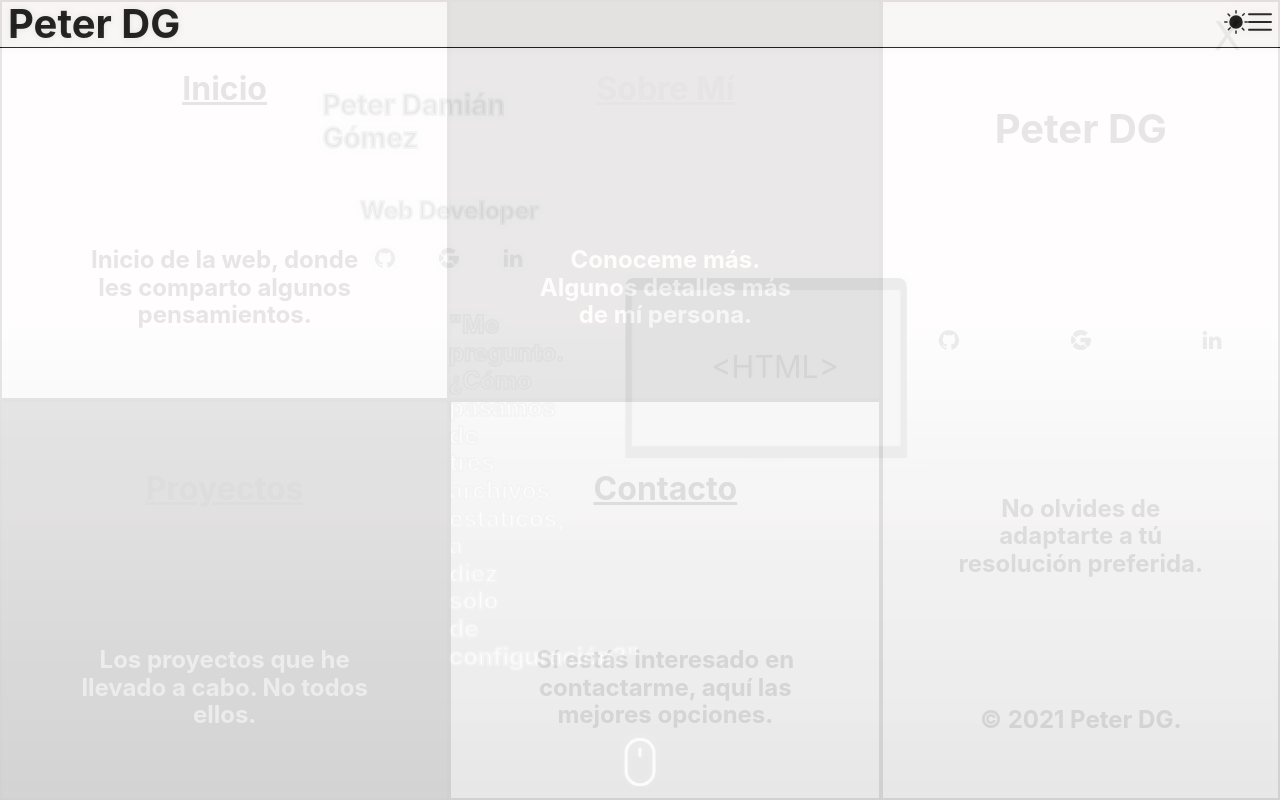
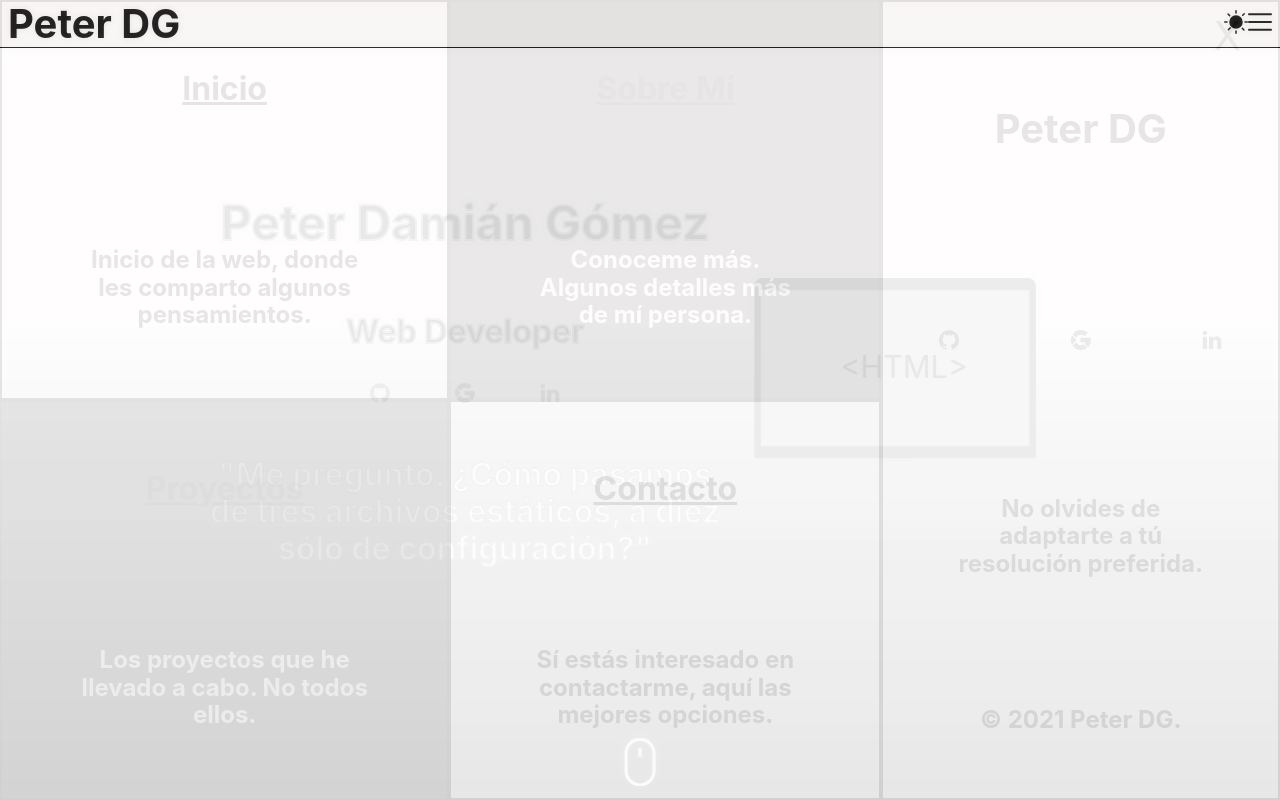
Before and after one commit to PeterDamianG/PeterDamianG, a Next.js app: page / in a window 1280 px wide. Both pictures are taken after a click on the button 1240 px from the left and 21 px from the top of the page. Shown: the top 800 px of the page. Built offline with nearby package versions, Linux system fonts and the light colour scheme.

Commit message:
fix css section hero

```diff
--- a/src/components/main/sections/hero/hero.module.css
+++ b/src/components/main/sections/hero/hero.module.css
@@ -26,32 +26,30 @@
   width: 75vw;
 }
 .animateStyle {
-  animation: animOpacity 0.5s linear 1;
+  animation: animOpacity 0.45s linear 1;
 }
 /* Transition Mode for Ultra Mobile/Tablets/Low PC Devices */
 @media all and (min-width: 640px) and (max-width: 1280px) {
   .sectionStyle h1 {
-    font-size: 3em;
+    font-size: 3.25em;
     text-shadow: 1px 1px 2px var(--foreground);
-    transition: all 0.2s linear;
+    transition: text-shadow 0.3s linear;
   }
   .sectionStyle h1:hover {
-    font-size: 3.1em;
     text-shadow: 2px 2px 4px var(--foreground);
-    transition: all 0.2s linear;
+    transition: text-shadow 0.3s linear;
   }
   .sectionStyle h3 {
-    font-size: 2.5em;
+    font-size: 2.75em;
     text-shadow: 1px 1px 2px var(--foreground);
-    transition: all 0.2s linear;
+    transition: text-shadow 0.3s linear;
   }
   .sectionStyle h3:hover {
-    font-size: 2.6em;
     text-shadow: 2px 2px 4px var(--foreground);
-    transition: all 0.2s linear;
+    transition: text-shadow 0.3s linear;
   }
   .sectionStyle h4 {
-    font-size: 2em;
+    font-size: 2.25em;
     text-shadow: 1px 1px 2px var(--foreground);
   }
 }
@@ -60,15 +58,15 @@
   .sectionStyle {
     -webkit-text-stroke-width: 2px;
     display: grid;
-    grid-template-rows: 90% 10%;
+    grid-template-rows: 9fr 1fr;
     justify-items: center;
     align-items: center;
     animation: animBackground 3.5s linear infinite alternate;
   }
   .sectionStyle > article {
-    display: grid;
-    grid-template-columns: 40% 60%;
-    justify-items: center;
+    width: 100%;
+    height: 100%;
+    display: flex;
     align-items: center;
   }
   .sectionStyle div {
@@ -80,30 +78,30 @@
   .sectionStyle h1 {
     font-size: 3em;
     text-shadow: 1px 1px 2px var(--foreground);
-    transition: all 0.2s linear;
+    transition: text-shadow 0.3s linear;
   }
   .sectionStyle h1:hover {
     text-shadow: 2px 2px 4px var(--foreground);
-    transition: all 0.2s linear;
+    transition: text-shadow 0.3s linear;
   }
   .sectionStyle h3 {
     font-size: 2em;
     text-shadow: 1px 1px 2px var(--foreground);
-    transition: all 0.2s linear;
+    transition: text-shadow 0.3s linear;
   }
   .sectionStyle h3:hover {
     text-shadow: 2px 2px 4px var(--foreground);
-    transition: all 0.2s linear;
+    transition: text-shadow 0.3s linear;
   }
   .sectionStyle h4 {
     font-size: 2em;
     text-shadow: 1px 1px 2px var(--foreground);
     width: 40vw;
-    transition: all 0.2s linear;
+    transition: text-shadow 0.3s linear;
   }
   .sectionStyle h4:hover {
     text-shadow: 2px 2px 4px var(--foreground);
-    transition: all 0.2s linear;
+    transition: text-shadow 0.3s linear;
   }
 }
 /* Animations */
--- a/src/components/main/sections/hero/index.js
+++ b/src/components/main/sections/hero/index.js
@@ -27,11 +27,8 @@ const Hero = () => {
   // Handler click on Notebook SVG
   const handlerClickNotebook = () => {
     animationHelper(setAnimate, 500);
-    if (number === textContent.length - 1) {
-      setNumber(0);
-    } else {
-      setNumber((prevNumber) => prevNumber + 1);
-    }
+    if (number === textContent.length - 1) setNumber(0);
+    else setNumber((prevNumber) => prevNumber + 1);
   };
   // Render if width is >= 1280px.
   if (isDesktopOrLaptop) {
@@ -58,6 +55,7 @@ const Hero = () => {
       </section>
     );
   }
+  // Render normal.
   return (
     <section id='hero' className={sectionStyle}>
       <h1>Peter Damián Gómez</h1>
--- a/src/components/utils/socialmedia/socialmedia.module.css
+++ b/src/components/utils/socialmedia/socialmedia.module.css
@@ -1,6 +1,6 @@
 /* Flat Mode for Mobile Devices */
 .socialmedia {
-  width: 30vw;
+  width: 35vw;
   display: flex;
   justify-content: space-around;
 }
@@ -24,7 +24,7 @@
 /* Animation Mode for PC and TV Devices */
 @media all and (min-width: 1280px) {
   .socialmedia {
-    width: 15vw;
+    width: 20vw;
   }
   .socialmedia svg {
     filter: drop-shadow(1px 1px 2px var(--foreground));
```
